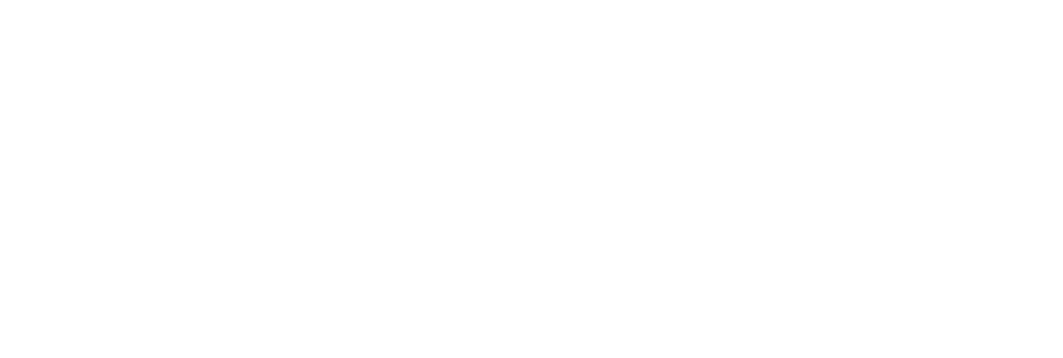
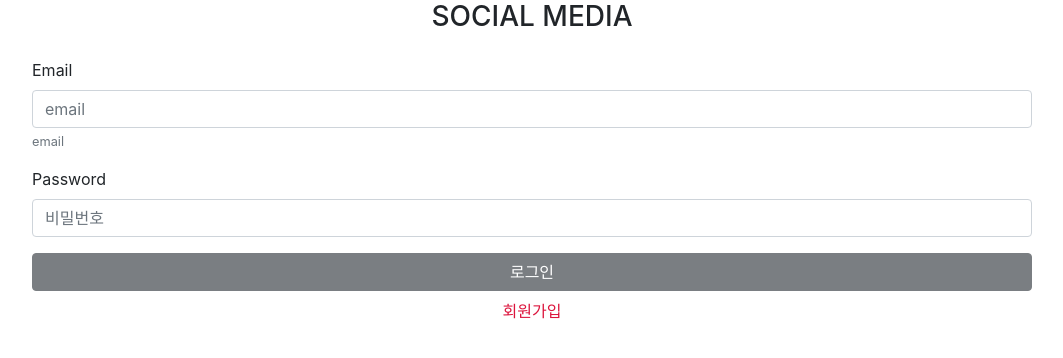
Before and after one commit to kims970908/instargram_app, a React (Create React App) app in the folder client/: page / in a window 1280 px wide. Shown: the top 358 px of the page, without its empty margins (108-1171 px from the left). Built offline with nearby package versions, Linux system fonts and the light colour scheme.

Commit message:
login페이지 생성

```diff
--- a/client/src/App.js
+++ b/client/src/App.js
@@ -1,5 +1,7 @@
 import { BrowserRouter as Router, Route } from "react-router-dom";
 import PageRender from "./PageRender";
+// import Home from "../src/pages/home";
+import Login from "../src/pages/login";
 
 function App() {
   return (
@@ -7,6 +9,7 @@
       <input type="checkbox" id="theme" />
       <div className="App">
         <div className="main">
+          <Route exact path="/" component={Login} />
           <Route exact path="/:page" component={PageRender} />
           <Route exact path="/:page/:id" component={PageRender} />
         </div>
--- /dev/null
+++ b/client/src/pages/home.jsx
@@ -0,0 +1,9 @@
+import React from 'react'
+
+const Home = () => {
+  return (
+    <div>Home</div>
+  )
+}
+
+export default Home
--- a/client/src/pages/login.jsx
+++ b/client/src/pages/login.jsx
@@ -1,7 +1,41 @@
-import React from "react";
+import React, {useState} from "react";
+import {Link} from 'react-router-dom'
 
 const Login = () => {
-  return <div>Login</div>;
+  const initialState = {email:'', password:''}
+  const [userDate, setUserDate] = useState(initialState)
+  const {email, password} = userDate
+
+  const handleChangeInput = e =>{
+    const {name, value} = e.target
+    setUserDate({...userDate, [name]:value})
+  }
+  return (
+
+    <div className="auth_page">
+      <form onSubmit={''}>
+        <h3 className="text-uppercase text-center mb-4">
+          Social Media
+        </h3>
+        <div className="form-group">
+          <label htmlFor="이메일을 입력해주세요">Email</label>
+          <input type="email" className="form-control" id="exampleInputEmail1"
+          aria-describedby="email-help" placeholder="email" onChange={handleChangeInput} value={email} />
+          <small id="emailHelp" className="form-text text-muted">email</small>
+        </div>
+        <div className="form-group">
+          <label htmlFor="exampleInputPassword1">Password</label>
+          <input type="password" className="form-control" id="exampleInputPassword1"
+           placeholder="비밀번호" onChange={handleChangeInput} value={password} name="password" />
+        </div>
+          <button type="submit" className="btn btn-dark w-100" disabled={email&&password?false: true}>로그인</button>
+          <p className="my-2 text-center">
+            <Link to='/register' style={{color:"crimson"}}>회원가입</Link>
+          </p>
+    </form>
+    </div>
+
+  );
 };
 
 export default Login;
```
